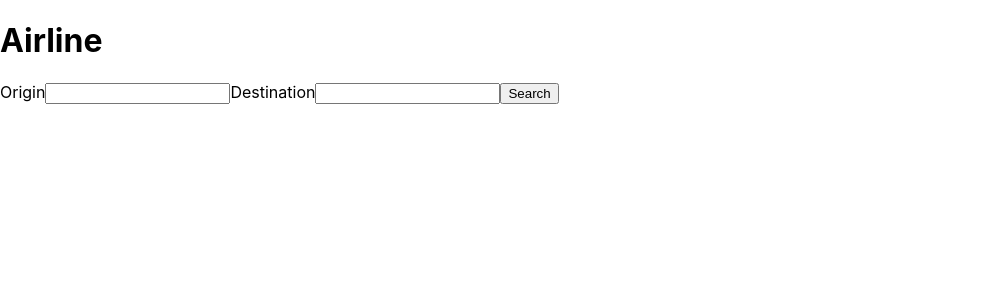
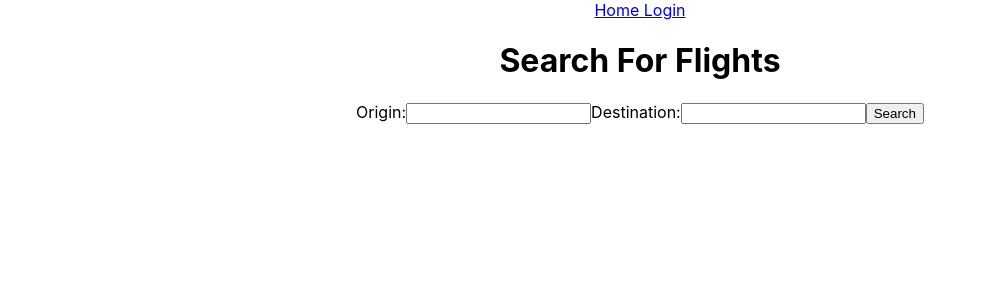
Before and after one commit to sophiapache/burning-airplanes-frontend, a React (Create React App) app: page / in a window 1280 px wide. Shown: the top 300 px of the page, without its empty margins (0-987 px from the left). Built offline with nearby package versions, Linux system fonts and the light colour scheme; no server answers.

Commit message:
added navbar

```diff
--- a/src/components/App.js
+++ b/src/components/App.js
@@ -1,17 +1,22 @@
 import FlightPage from "./Flightpage/FlightPage";
 import SearchPage from "./Homepage/SearchPage";
+import Navbar from "./Homepage/Navbar";
 import Login from "./Login/Login";
 import { BrowserRouter as Router, Route, Switch } from 'react-router-dom';
 
 function App() {
   return (
     <Router>
+      <Navbar />
       <Switch>
         <Route exact path="/"><SearchPage /></Route>
       </Switch>
       <Switch>
         <Route path="/flights/:id" component={FlightPage} />
       </Switch>
+      <Switch>
+        <Route path="/login" component={Login} />
+      </Switch>
     </Router>
   );
 }
--- /dev/null
+++ b/src/components/Homepage/Navbar.jsx
@@ -0,0 +1,13 @@
+import React from 'react';
+import { Link } from 'react-router-dom';
+
+const Navbar = () => {
+    return (
+    <div>
+        <Link to ="/">Home </Link>
+        <Link to ="/login">Login</Link>
+    </div>
+    );
+}
+
+export default Navbar;
--- a/src/components/Homepage/SearchForm.jsx
+++ b/src/components/Homepage/SearchForm.jsx
@@ -14,9 +14,9 @@ const SearchForm = (props) => {
 
     return (
         <form onSubmit={ _handleSubmit }>
-            <label for="origin">Origin</label>
+            <label for="origin">Origin:</label>
             <input type="text" onChange={ props._handleInputOne }  id="origin" name="origin" required />
-            <label for="destination">Destination</label>
+            <label for="destination">Destination:</label>
             <input type="text" onChange={ props._handleInputTwo }  id="destination" name="destination" required />
             <input type="submit" value="Search" />
         </form>
--- a/src/components/Homepage/SearchPage.jsx
+++ b/src/components/Homepage/SearchPage.jsx
@@ -50,7 +50,7 @@ class SearchPage extends Component {
     render() {
         return (
             <div>
-                <h1>Airline</h1>
+                <h1>Search For Flights</h1>
                 <SearchForm _handleInputOne={ this._handleInputOne } _handleInputTwo={ this._handleInputTwo } onSubmit={ this.filterFlights }/>
                 <FlightDisplay flights={ this.state.flights } />
             </div>
--- a/src/index.css
+++ b/src/index.css
@@ -5,6 +5,7 @@ body {
     sans-serif;
   -webkit-font-smoothing: antialiased;
   -moz-osx-font-smoothing: grayscale;
+  text-align: center;
 }
 
 code {
```
